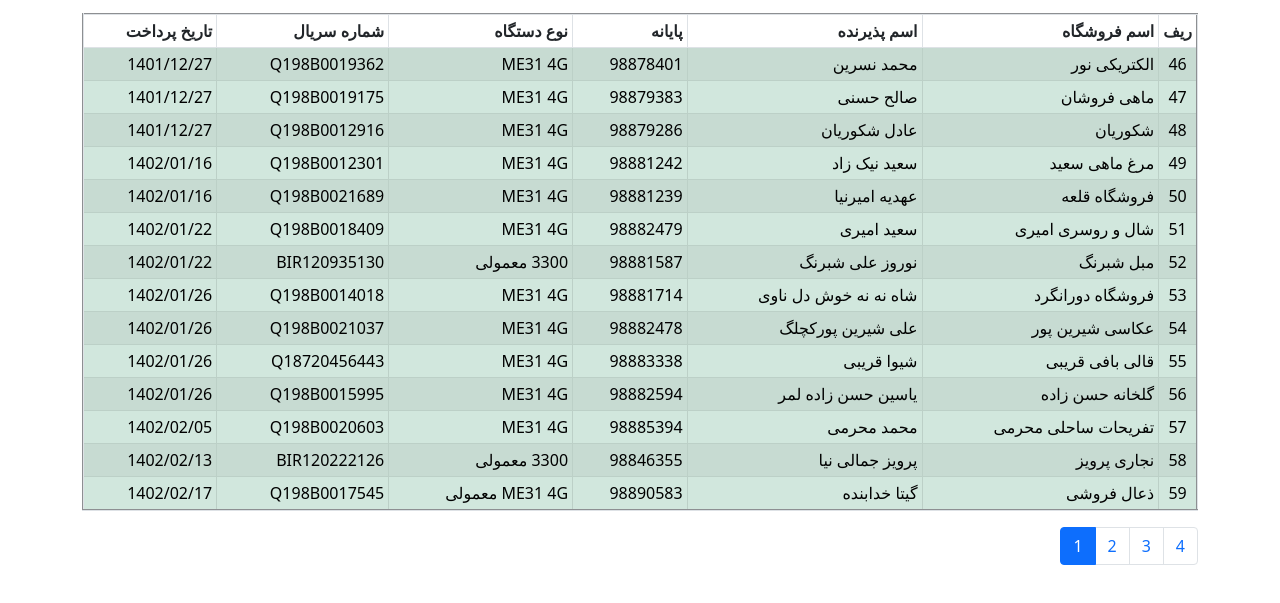
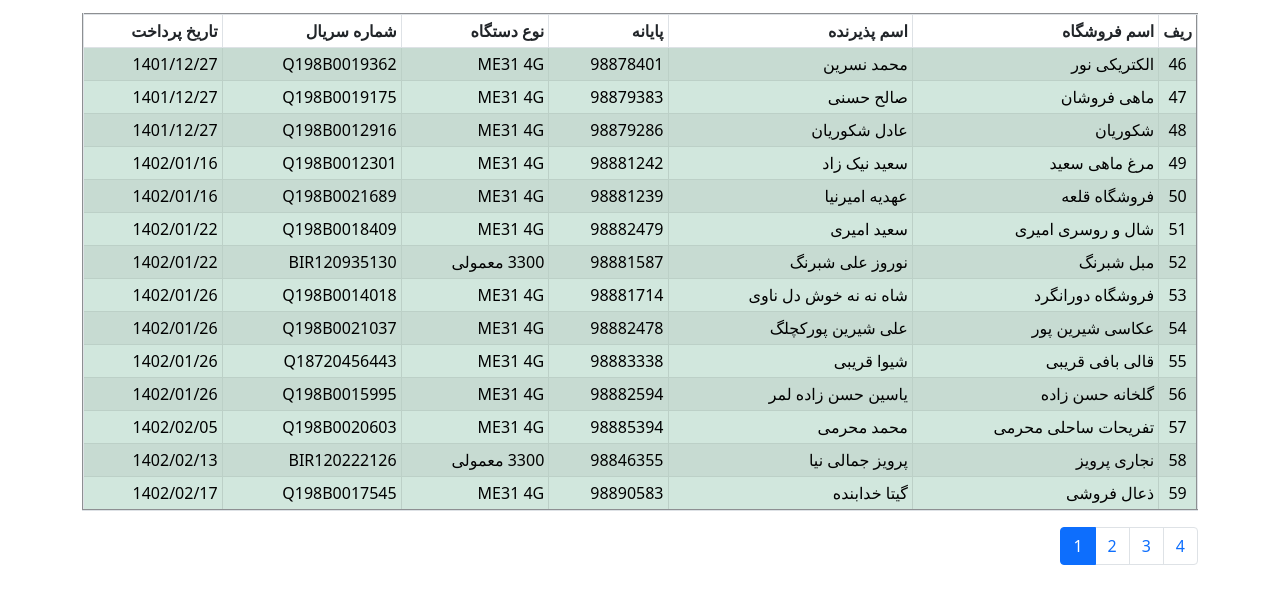
Before and after one commit to Persian-CCS/Persian-CCS.github.io, a plain HTML site: page sale/sale-main.html in a window 1280 px wide. Shown: the part 89-692 px from the top of the page. Drawn offline with nearby package versions, Linux system fonts and the light colour scheme.

Commit message:
Update sale-main.html

```diff
--- a/sale/sale-main.html
+++ b/sale/sale-main.html
@@ -200,7 +200,7 @@
                             <td>   ذعال فروشی </td>
                             <td>   گیتا خدابنده </td>
                             <td>98890583 </td>
-                            <td>ME31 4G معمولی </td>
+                            <td>ME31 4G  </td>
                             <td>Q198B0017545</td>
                             <td>1402/02/17</td>
                         </tr>
```
